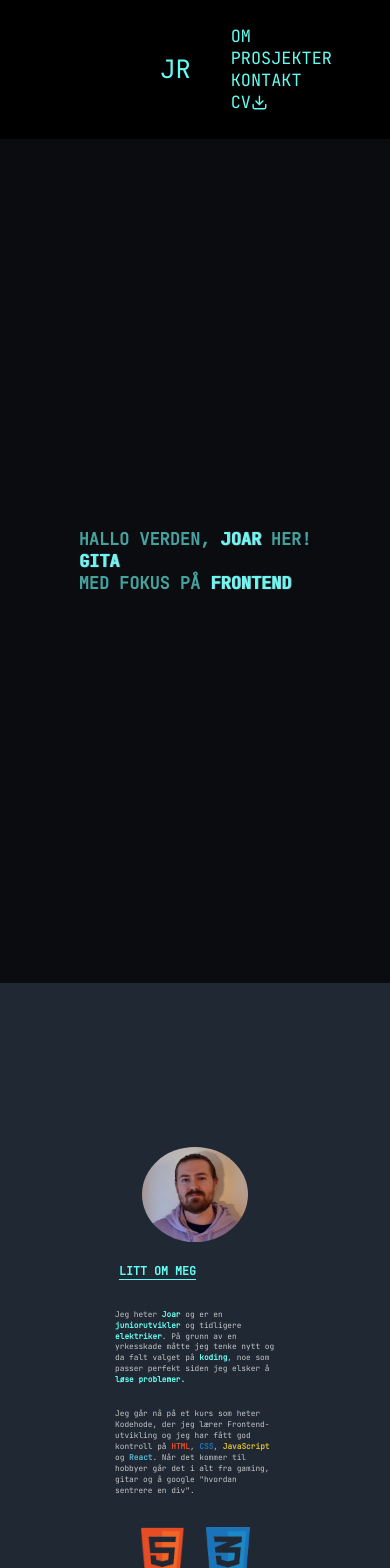
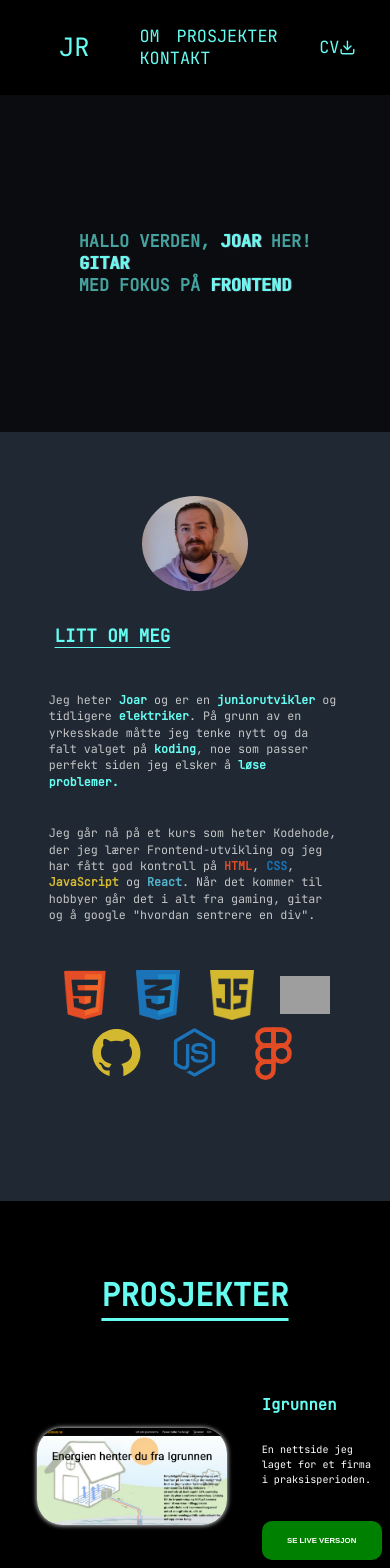
Before and after one commit to joar1/Portfolio, a React (Create React App) app: page / in a window 390 px wide. Shown: the top 1568 px of the page. Built offline with nearby package versions, Linux system fonts and the light colour scheme; grey boxes are pictures that could not be loaded.

Commit message:
height and navbar mobile view

```diff
--- a/src/components/ContactForm.jsx
+++ b/src/components/ContactForm.jsx
@@ -73,6 +73,7 @@ const ContactContainer = styled.div`
 		grid-template-columns: 1fr;
 		font-size: 2vw;
 		max-width: 100%;
+		height: 55vh;
 	}
 `;
 
--- a/src/components/Navbar.jsx
+++ b/src/components/Navbar.jsx
@@ -37,14 +37,12 @@ export const Navbar = () => {
 								KONTAKT
 							</StyledLink>
 						</li>
-						<li>
-							<StyledA href={CV} download>
-								CV
-								<FiDownload />
-							</StyledA>
-						</li>
 					</ul>
 				</ListContainer>
+				<StyledA href={CV} download>
+					CV
+					<FiDownload />
+				</StyledA>
 			</StyledNavbar>
 		</>
 	);
@@ -55,7 +53,7 @@ const StyledNavbar = styled.nav`
 	display: flex;
 	align-items: center;
 	justify-content: space-between;
-	padding: 0.5em 8em;
+	padding: 0.5em 2em;
 	background: black;
 	color: #66fcf1;
 	font-size: 1.3em;
@@ -71,6 +69,9 @@ const StyledLogo = styled(Link)`
 	&:hover {
 		cursor: pointer;
 	}
+	@media (max-width: 768px) {
+		padding-right: 10px;
+	}
 `;
 
 const ListContainer = styled.div`
@@ -79,6 +80,10 @@ const ListContainer = styled.div`
 	li {
 		list-style: none;
 		display: inline-block;
+	}
+	@media (max-width: 768px) {
+		font-size: 2vh;
+		max-width: 100%;
 	}
 `;
 
@@ -99,6 +104,7 @@ const StyledA = styled.a`
 	align-items: center;
 	text-decoration: none;
 	color: #66fcf1;
+	padding-left: 10px;
 	&:hover {
 		cursor: pointer;
 		transform: scale(1.2);
--- a/src/pages/AboutPage.jsx
+++ b/src/pages/AboutPage.jsx
@@ -64,7 +64,6 @@ const AboutMe = styled.section`
 	width: 90%;
 	margin: 0 auto;
 	line-height: 1.5em;
-
 	span {
 		color: #66fcf1;
 		font-weight: bolder;
@@ -75,7 +74,7 @@ const AboutMe = styled.section`
 		justify-content: center;
 		align-items: center;
 		flex-direction: column;
-		font-size: 2vw;
+		font-size: 3vw;
 		max-width: 100%;
 	}
 `;
@@ -91,6 +90,7 @@ const PictureOfMe = styled.img`
 		max-width: 100%;
 		height: 20%;
 		width: 30%;
+		margin-top: 0;
 	}
 `;
 
@@ -110,6 +110,7 @@ const AboutText = styled.div`
 		text-decoration: none;
 		font-size: 1em;
 		max-width: 100%;
+		width: 90%;
 	}
 `;
 
--- a/src/pages/HeaderPage.jsx
+++ b/src/pages/HeaderPage.jsx
@@ -55,6 +55,7 @@ const PageContainer = styled.header`
 		font-size: 1vh;
 		margin: 0 auto;
 		max-width: 100%;
+		height: 40vh;
 	}
 `;
 
```
